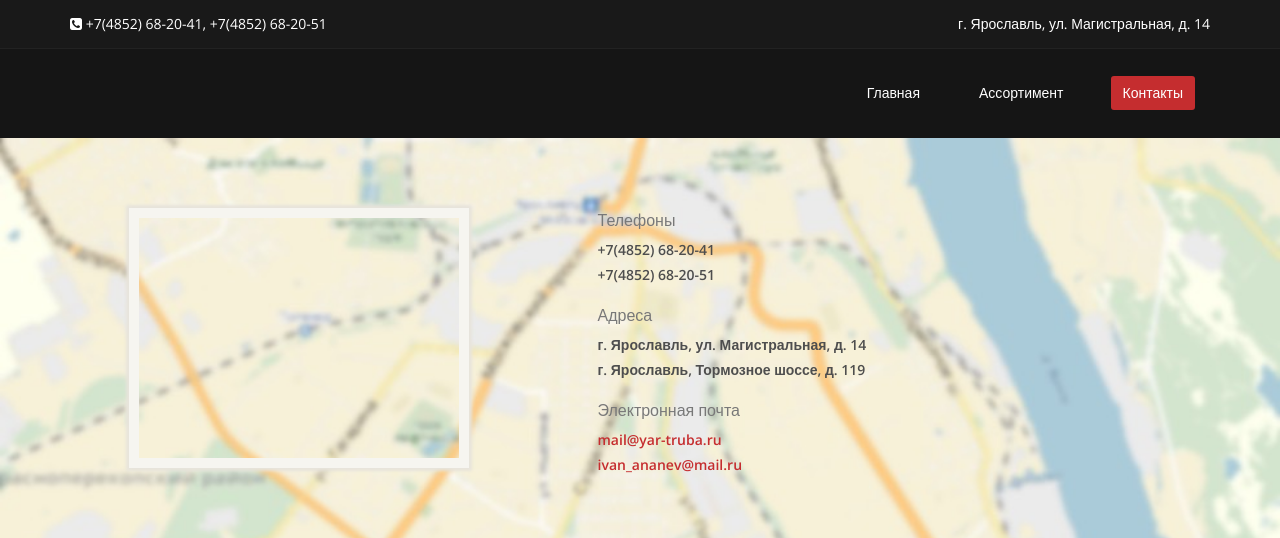
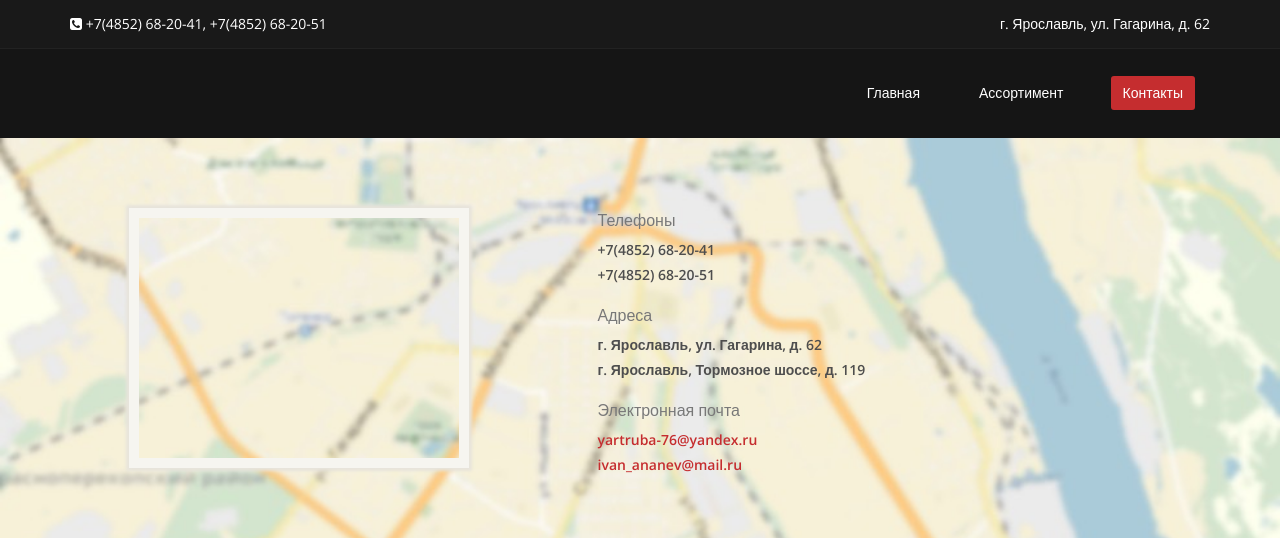
Before and after one commit to seven-4-seven/seven-4-seven.github.io, a Jekyll site: the page contact-us.html, which Jekyll copies as it is, in a window 1280 px wide. Shown: the top 538 px of the page. Built offline with Jekyll 4.4.1, drawn with Linux system fonts in a browser that asks for light colours.

Commit message:
Update contact-us.html

```diff
--- a/contact-us.html
+++ b/contact-us.html
@@ -72,7 +72,7 @@
                 </div>
                 <div class="col-sm-6 col-xs-12 col-md-6">
                     <div class="social top-number">
-                      <p><i class="fa"></i>г. Ярославль, ул. Магистральная, д. 14</p>
+                      <p><i class="fa"></i>г. Ярославль, ул. Гагарина, д. 62</p>
                     </div>
                 </div>
             </div>
@@ -109,10 +109,10 @@
                               <h5>+7(4852) 68-20-41</h5>
                               <h5>+7(4852) 68-20-51</h5>
                               <h3>Адреса</h3>
-                              <h5>г. Ярославль, ул. Магистральная, д. 14</h5>
+                              <h5>г. Ярославль, ул. Гагарина, д. 62</h5>
                               <h5>г. Ярославль, Тормозное шоссе, д. 119</h5>
                               <h3>Электронная почта</h3>
-                              <h5><a href="mailto:mail@yar-truba.ru">mail@yar-truba.ru</a></h5>
+                              <h5><a href="mailto:mail@yar-truba.ru">yartruba-76@yandex.ru</a></h5>
                               <h5><a href="mailto:ivan_ananev@mail.ru">ivan_ananev@mail.ru</a></h5>
                             </li>
 
```
